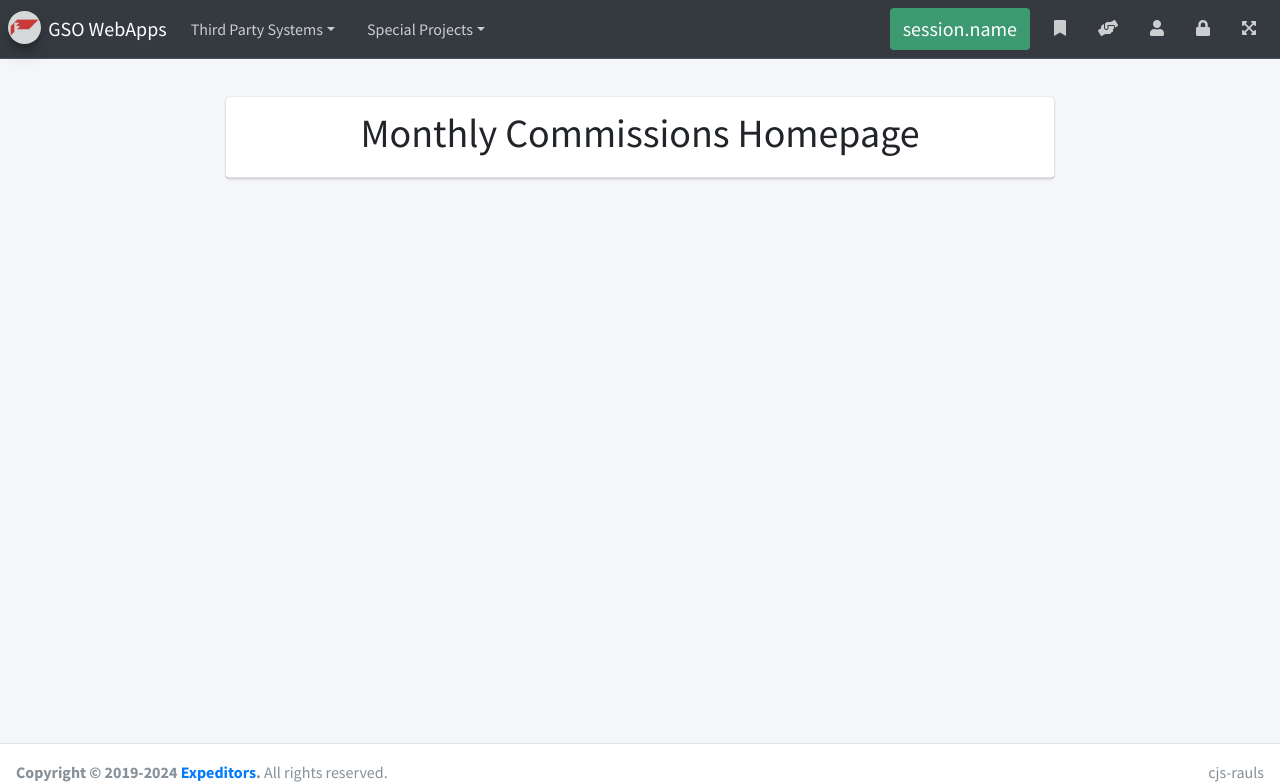
After one commit to raul-sandoval/gso, a Flask app: page /monthly_commissions/ in a window 1280 px wide. The commit adds this page. Shown: the top 783 px of the page. Run offline with Flask 3, Linux system fonts and the light colour scheme; some libraries are stand-ins or nearby versions.

Commit message:
new: add monthly_commissions structure

```diff
--- a/webapps/__init__.py
+++ b/webapps/__init__.py
@@ -2,6 +2,7 @@
 from flask import Flask
 from flask_session import Session
 from webapps.discovery_toolkit import discovery_toolkit_blueprint
+from webapps.monthly_commissions import monthly_commissions_blueprint
 ########## Imports  [END]  ##########
 
 ########## Setup app [START] ##########
@@ -16,4 +17,5 @@ import webapps.index
 
 ########## Register apps [START] ##########
 app.register_blueprint(discovery_toolkit_blueprint, url_prefix='/discovery_toolkit')
+app.register_blueprint(monthly_commissions_blueprint, url_prefix='/monthly_commissions')
 ########## Register apps  [END]  ##########
--- /dev/null
+++ b/webapps/monthly_commissions/index.py
@@ -0,0 +1,19 @@
+########## Imports [START] ##########
+from flask import flash
+from flask import render_template
+from webapps.monthly_commissions import APP_NAME
+from webapps.monthly_commissions import INPUT_PATH
+from webapps.monthly_commissions import LOG_PATH
+from webapps.monthly_commissions import OUTPUT_PATH
+from webapps.monthly_commissions import SQL_PATH
+from webapps.monthly_commissions import monthly_commissions_blueprint
+########## Imports [ END]  ##########
+
+########## @monthly_commissions_blueprint.route("/",methods=['GET']) [START] ##########
+@monthly_commissions_blueprint.route("/",methods=['GET'])
+def index():
+    response = {}
+
+    flash(message='Loading data',category='info')
+    return render_template(APP_NAME + '/index.html')
+########## @monthly_commissions_blueprint.route("/",methods=['GET'])  [END]  ##########
--- /dev/null
+++ b/webapps/templates/monthly_commissions/index.html
@@ -0,0 +1,21 @@
+{% extends 'base.html' %}
+
+{% block title %}
+  Monthly Commissions
+{% endblock %}
+
+{% block subtitle %}
+
+{% endblock %}
+
+{% block content %}
+<div class="row  d-flex">
+  <div class="col-8 mx-auto">
+    <div class="card">
+      <div class="card-header d-flex">
+        <h1 class="mx-auto">Monthly Commissions Homepage</h1>
+      </div>
+    </div>
+  </div>
+</div>
+{% endblock %}
--- a/webapps/templates/navbar.html
+++ b/webapps/templates/navbar.html
@@ -20,7 +20,7 @@
             <ul aria-labelledby="dropdownSubMenu2" class="dropdown-menu border-0 shadow">
                 <li><a href="{{ url_for('discovery_toolkit.index') }}" class="dropdown-item">Discovery Toolkit</a></li>
                 <li class="dropdown-divider"></li>
-                <li><a href="{{ url_for('index') }}" class="dropdown-item">Monthly Commission</a></li>
+                <li><a href="{{ url_for('monthly_commissions.index') }}" class="dropdown-item">Monthly Commission</a></li>
                 <li class="dropdown-divider"></li>
                 <li><a href="{{ url_for('index') }}" class="dropdown-item">Predictive Index</a></li>
                 <li class="dropdown-divider"></li>
```
Also changed, not shown: webapps/monthly_commissions/__init__.py (added, +20 -0 lines), 4 other files.
